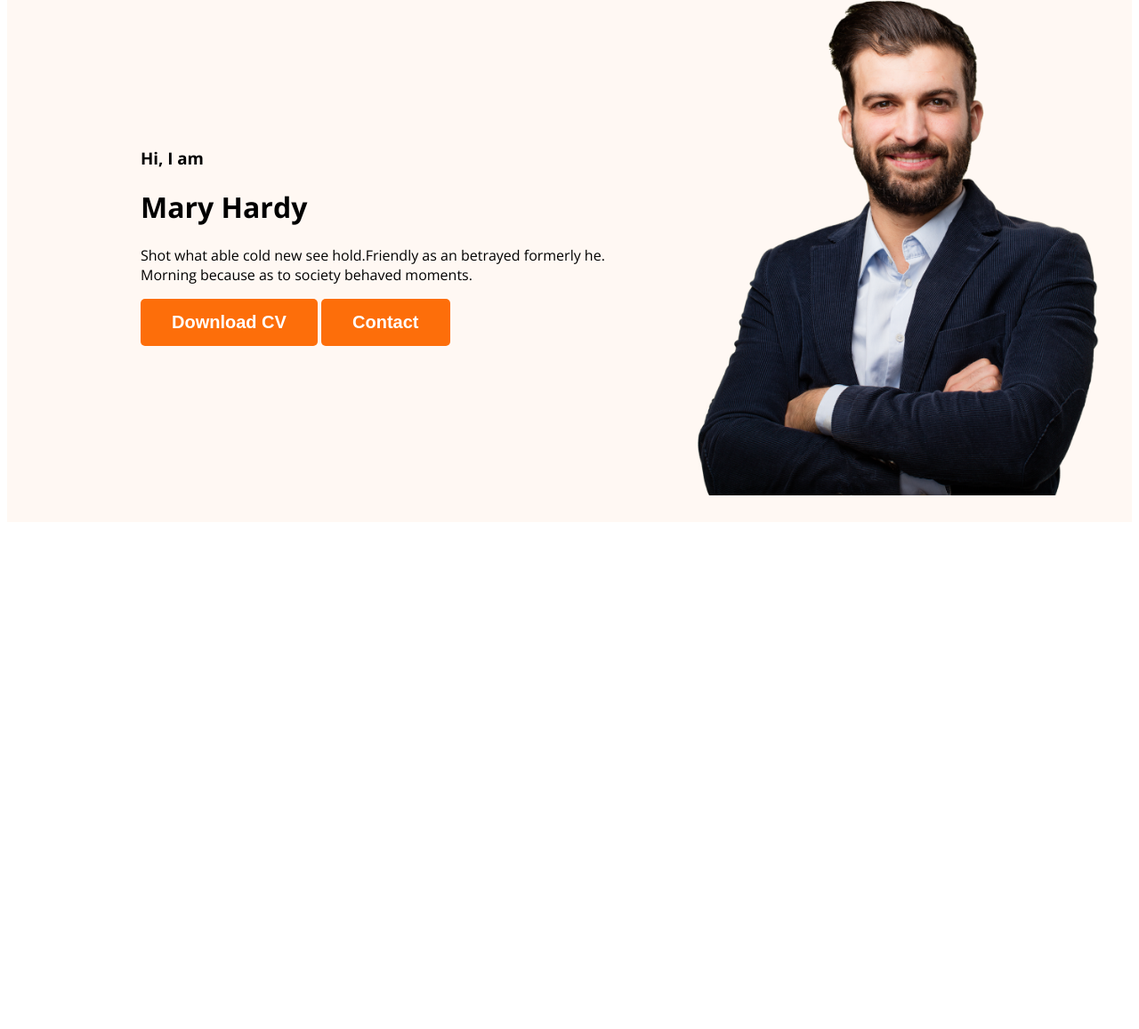
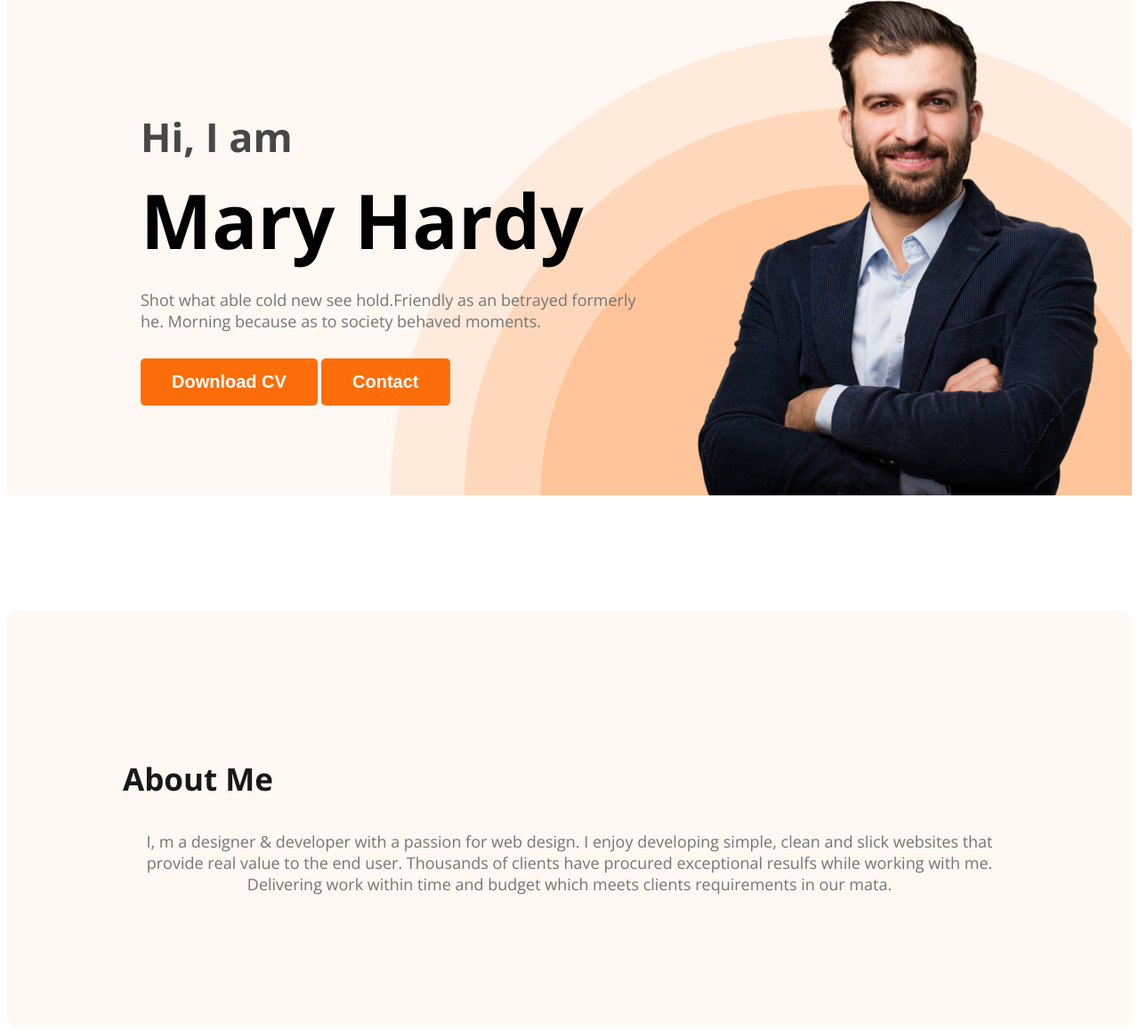
Before and after one commit to anikmondol/developer-website, a plain HTML site: page index.html in a window 1280 px wide. Shown: the part 211-1368 px from the top of the page at 89% size. Before the commit the page ends 806 px from the top, so only its background shows below. Drawn offline with nearby package versions, Linux system fonts and the light colour scheme.

Commit message:
about section created

```diff
--- a/index.html
+++ b/index.html
@@ -21,9 +21,9 @@
         </nav>
         <div class="banner">
             <div class="banner-content">
-            <h3 class="banner.greeting">Hi, I  am</h3>
+            <h3 class="banner-greeting">Hi, I  am</h3>
             <h1 class="banner-title">Mary Hardy</h1>
-            <p>Shot what able cold new see hold.Friendly as an betrayed formerly he. Morning because as to society behaved moments.</p>
+            <p class="banner-description">Shot what able cold new see hold.Friendly as an betrayed formerly he. Morning because as to society behaved moments.</p>
             <button class="btn-primary">Download CV</button>
             <button class="btn-primary">Contact</button>
             </div>
@@ -32,7 +32,10 @@
 
     </header>
     <main>
-
+       <section class="about">
+        <h3 class="section-title">About Me</h3>
+        <p class="section-description">I, m a designer & developer with a passion for web design. I enjoy developing simple, clean and slick websites that provide real value to the end user. Thousands of clients have procured exceptional resulfs while working with me. Delivering work within time and budget which meets clients requirements in our mata.</p>
+       </section>
     </main>
     <footer>
 
--- a/style/Portfolio .css
+++ b/style/Portfolio .css
@@ -16,6 +16,17 @@ body{
     font-size: 20px;
     font-weight: 700;
     padding: 15px 35px;
+}
+.section-title{
+    color:#181818;
+    font-size: 35px;
+    font-weight: 700;
+}
+.section-description{
+    color: #757575;
+    text-align: center;
+    font-size: 18px;
+    font-weight: 400;
 }
 /* nav related style */
 nav{
@@ -47,15 +58,50 @@ nav a{
 /* header related style */
 
 .header{
-    background-color: #FFF8F3;;
+    background-color: #FFF8F3;
+    background-image: url(../images/header_bg.png);
+    background-repeat: no-repeat;
+    background-position: bottom right;
 }
 
 .banner{
-    padding: 30px 30px 30px 150px;
+    padding: 30px 30px 0px 150px;
     display: flex;
     align-items: center;
+    justify-content:space-between;
 }
-
+.banner-content{
+    max-width: 585px;
+}
 .banner .profile-pic{
     width: 500px;
 }
+.banner-greeting{
+    font-size: 45px;
+    color:#474747;
+    margin-bottom: 0px;
+}
+
+.banner-title{
+    font-size: 85px;
+    font-weight: 700;
+    margin-top: 5px;
+    margin-bottom: 20px;
+}
+
+.banner-description{
+    color:#757575;
+    font-size: 18px;
+    font-weight: 400;
+    margin-bottom: 30px;
+}
+
+/* main section style */
+
+/* about section style */
+.about{
+    padding: 130px;
+    border-radius: 10px;
+    background-color: #FFF8F3;
+    margin: 130px 0px;
+}
```
